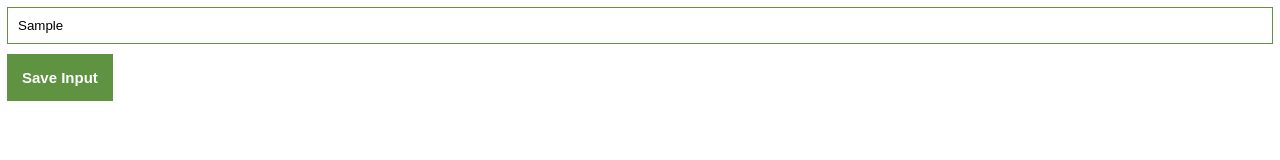
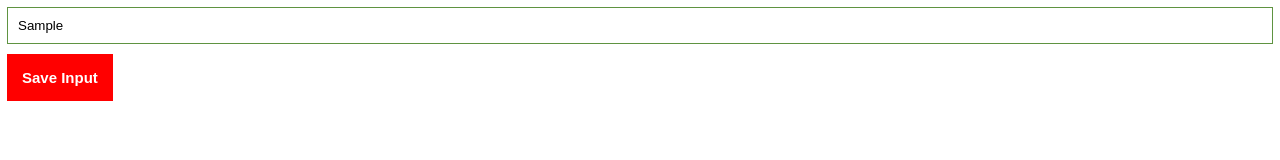
Before and after one commit to poojarinikhil/chromeExtension, a plain HTML site: page index.html in a window 1280 px wide. Both pictures are taken after typing "Sample" into the empty fields and a click on the button "Save Input". Drawn offline with Linux system fonts and the light colour scheme.

Commit message:
eventlistnes

```diff
--- a/index.html
+++ b/index.html
@@ -6,10 +6,11 @@
     <meta name="viewport" content="width=device-width, initial-scale=1.0">
     <title>Document</title>
     <link rel="stylesheet" href="style.css">
-    <script src="style.js"></script>
+
 </head>
 <body>
     <input type="text" id="input-el">
-    <button id="input-btn" type="button" onclick="buttonclick()">Save Input</button>
+    <button id="input-btn">Save Input</button>
+    <script src="style.js"></script>
 </body>
 </html>
--- a/style.js
+++ b/style.js
@@ -1,3 +1,9 @@
-function buttonclick(){
-    console.log('button click')
-}
+// function buttonclick(){
+//     console.log('button click')
+// }
+let inputbtn = document.getElementById("input-btn")
+
+inputbtn.addEventListener("click", function(){
+    alert("button has been clicked using event listener")
+    document.getElementById("input-btn").style.backgroundColor = 'red';
+});
```
